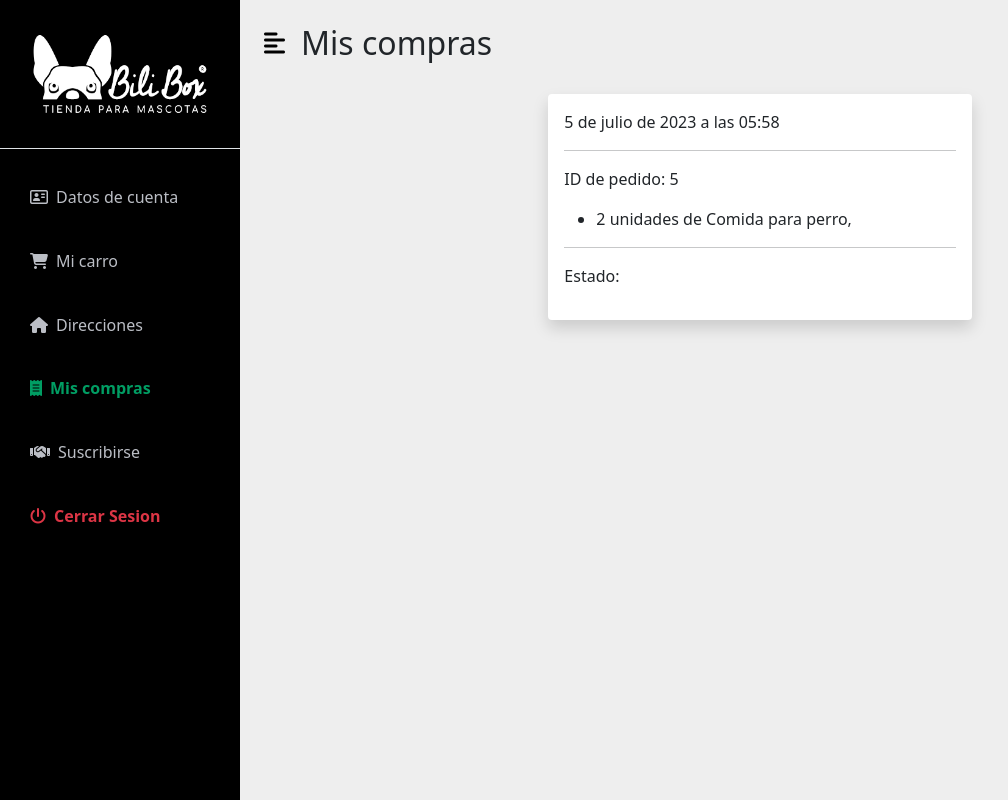
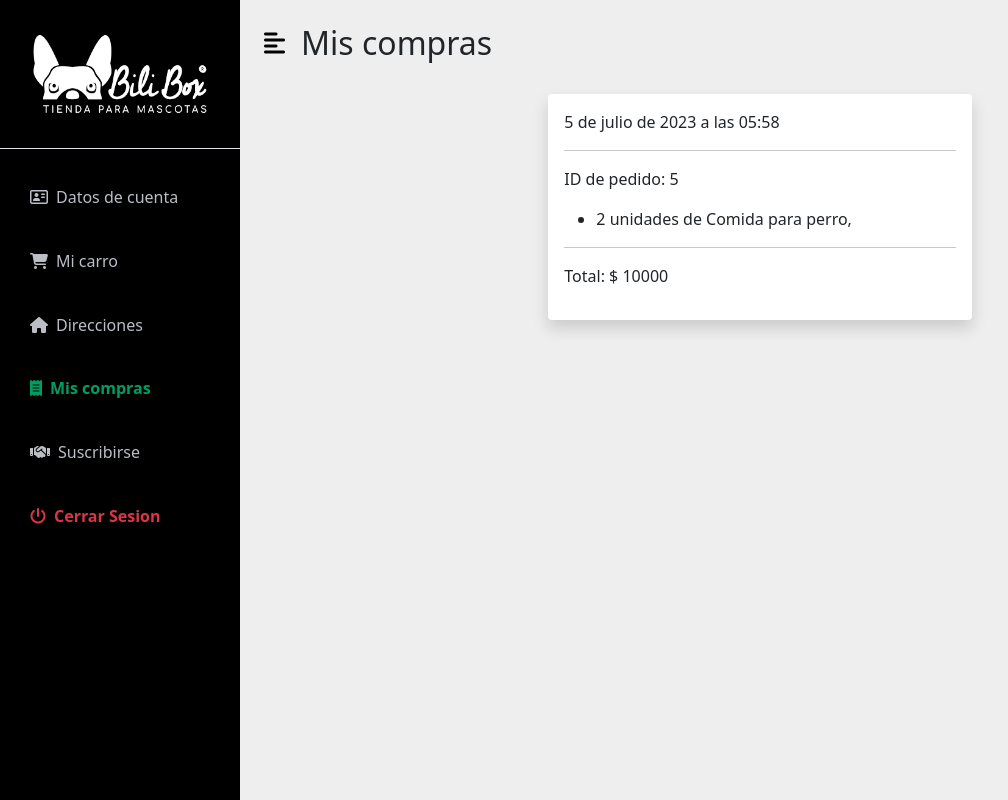
Before and after one commit to NicolasCeronM/ET-Django, a Django app: page /pedido/pedidos/ in a window 1280 px wide. Shown: the whole page, without its empty margins (0-1008 px from the left). Run offline with Django 4.2, Linux system fonts and the light colour scheme; a user stored in the database is signed in; data comes from the database, SQL or seed files in the repository; both versions use the stored data as it was after the commit; some libraries are stand-ins or nearby versions.

Commit message:
modified:   AppDashboard/templates/Dashboards/compras.html 	modified:   AppDashboardAdmin/templates/descuento/descuento.html 	modified:   AppDashboardAdmin/templates/suscripciones/planes.html 	modified:   AppPedidos/__pycache__/views.cpython-310.pyc 	modified:   AppPedidos/views.py 	modified:   db.sqlite3 	new file:   media/articulos/com-01_M4CyIv1.jfif 	new file:   media/articulos/com-01_NLViC4e.jfif 	new file:   media/articulos/ju-07_W9FibBo.jfif 	new file:   media/articulos/me-01_o0s3b2U.png 	new file:   media/articulos/ro-06_DwC2fc3.jpg

```diff
--- a/AppDashboard/templates/Dashboards/compras.html
+++ b/AppDashboard/templates/Dashboards/compras.html
@@ -45,16 +45,12 @@
 
                 <hr>
 
-                <p>Estado: </p>
+                <p>Total: $ {{pedido.total}} </p>
 
             </div>
             {% endfor %}
 
         </div>
-
-
-
-
 
     </div>
 
--- a/AppDashboardAdmin/templates/suscripciones/planes.html
+++ b/AppDashboardAdmin/templates/suscripciones/planes.html
@@ -68,7 +68,7 @@
                             </tr>
                             {% endfor %}
                             {% else %}
-                            <td colspan="8">Ningun producto creado</td>
+                            <td colspan="8">Ningun plan creado</td>
                             {% endif %}
 
 
--- a/AppPedidos/views.py
+++ b/AppPedidos/views.py
@@ -20,11 +20,14 @@ def pedidos(request):
         'pedido': pedido,
         'detalle_pedido': detalle,
     }
-    #ctx = {'pedido':pedido}
     return render(request,'Dashboards/compras.html',ctx)
 
 def procesar_pedido(request):
-    pedido = Pedido.objects.create(user=request.user)
+
+    total = importe_total_carro(request)
+    importe_total = total['importe_total_carro']
+
+    pedido = Pedido.objects.create(user=request.user,total=importe_total)
     carro = Carro(request)
 
     detalle_pedido = list()
@@ -38,7 +41,6 @@ def procesar_pedido(request):
             pedido = pedido,
             cantidad = value['cantidad'],
         ))
-
 
 
     DetallePedido.objects.bulk_create(detalle_pedido)
@@ -63,7 +65,8 @@ def procesar_pedido(request):
 
     messages.success(request,'El pedido se a enviado correctamente')
 
-    return render(request,'Dashboards/compras.html',ctx)
+    return redirect(to='pedido:pedidos')
+
 
 def enviar_mail(**kwargs):
 
```
Also changed, not shown: AppDashboardAdmin/templates/descuento/descuento.html (+8 -0 lines), db.sqlite3, media/articulos/com-01_M4CyIv1.jfif (added), media/articulos/com-01_NLViC4e.jfif (added), media/articulos/ju-07_W9FibBo.jfif (added), media/articulos/me-01_o0s3b2U.png (added), media/articulos/ro-06_DwC2fc3.jpg (added).
